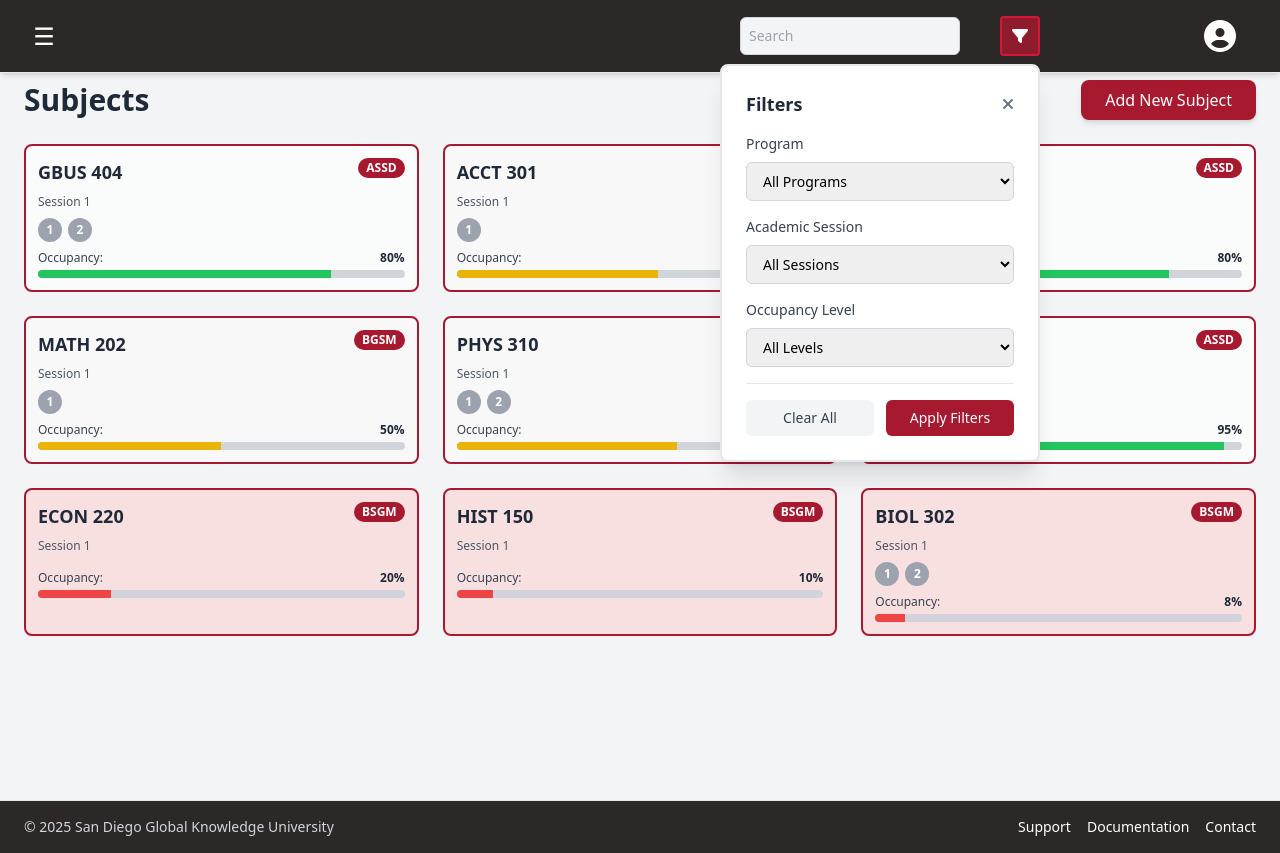
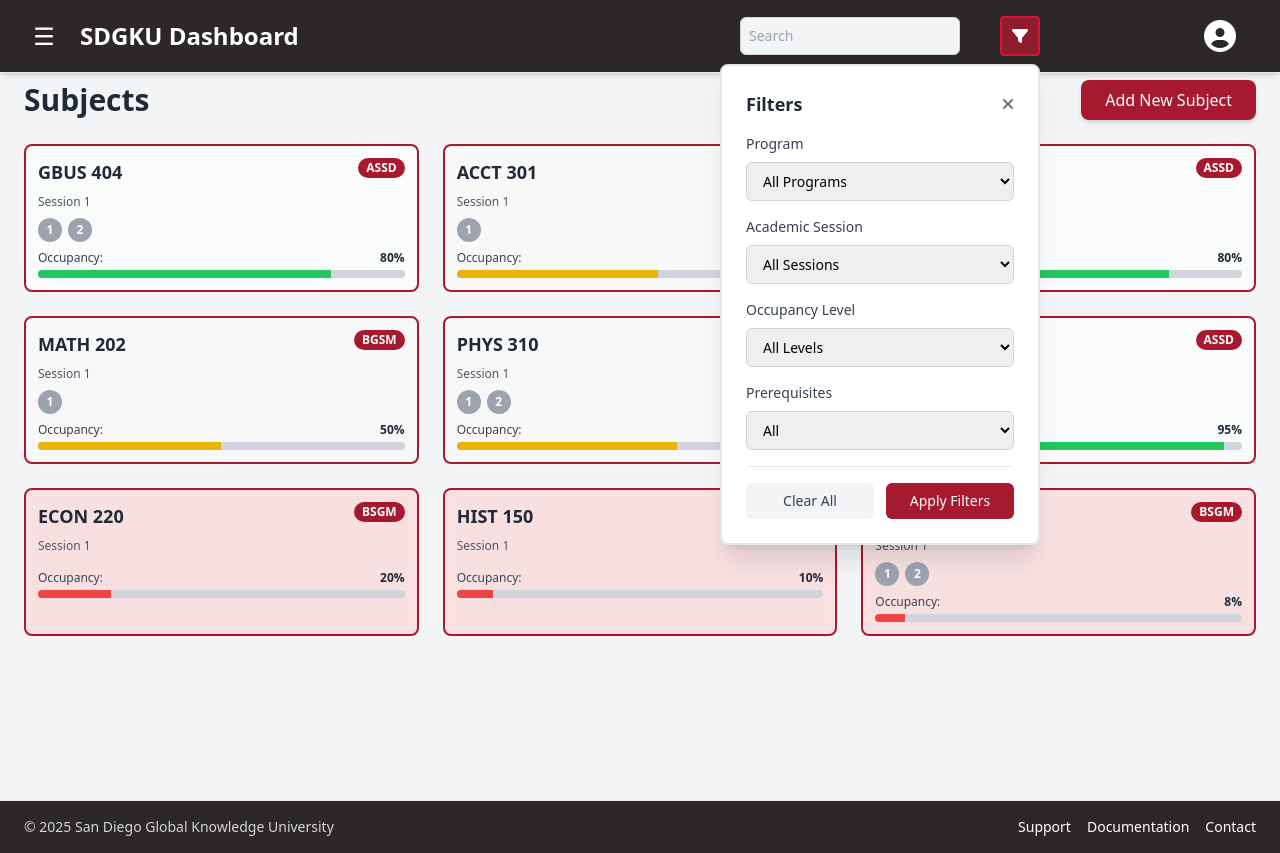
Before and after one commit to Garethsito/SDKGU-Subject-Sistem, a plain HTML site: page Front-end/subjects.html in a window 1280 px wide. Both pictures are taken after a click on the button 1020 px from the left and 36 px from the top of the page. Drawn offline with nearby package versions, Linux system fonts and the light colour scheme.

Commit message:
Filter adjustments

```diff
--- a/Front-end/subjects.html
+++ b/Front-end/subjects.html
@@ -6,7 +6,7 @@
   <title>SDGKU - Subjects</title>
   <script src="https://cdn.tailwindcss.com"></script>
   <script src="https://kit.fontawesome.com/337be747ec.js" crossorigin="anonymous"></script>
-  <script src="/js/script.js"></script>
+  <script src="js/script.js"></script>
   <script defer src="https://cdn.jsdelivr.net/npm/alpinejs@3.x.x/dist/cdn.min.js"></script>
   <style>
   [x-cloak] { display: none !important; }
@@ -107,6 +107,18 @@
                   </select>
                 </div>
 
+                <!-- Filtro por pre requisitos
+                Criterios
+                Pre: Todos; Si; No; -->
+                <div>
+                  <label class="block text-sm font-medium text-gray-700 mb-2">Prerequisites</label>
+                  <select x-model="filters.occupancy" class="w-full border border-gray-300 rounded-md px-3 py-2 text-sm focus:outline-none focus:border-[#A6192E]">
+                    <option value="allpre">All</option>
+                    <option value="yespre">With Prerequisites</option>
+                    <option value="nopre">No Prerequisites</option>
+                  </select>
+                </div>
+
                 <!-- Filtro por estado de grupo
                 <div>
                   <label class="block text-sm font-medium text-gray-700 mb-2">Session Status</label>
@@ -164,7 +176,7 @@
 
           <!-- Titulo -->
           <div>
-            <h1 class="text-2xl font-bold text-[#2D2828]">SDGKU Dashboard</h1>
+            <h1 class="text-2xl font-bold text-[#fff]">SDGKU Dashboard</h1>
           </div>
         </div>
       </div>
```
Also changed, not shown: Front-end/index.html (+2 -2 lines), Front-end/session.html (+2 -2 lines).
